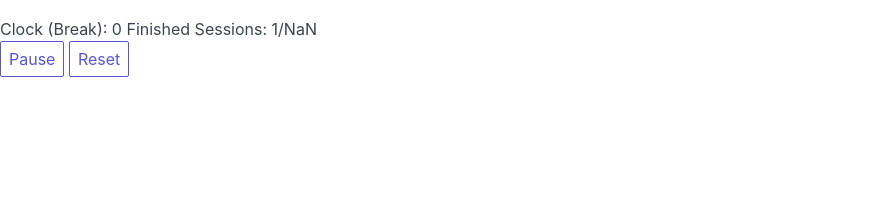
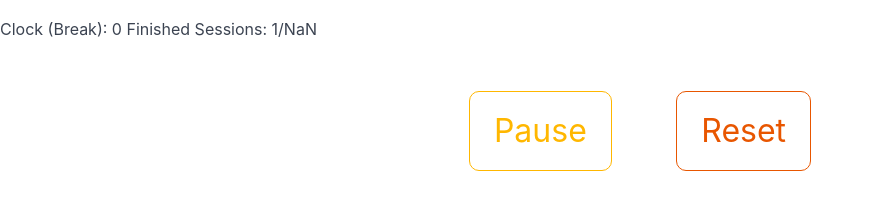
Before and after one commit to fatman-/pomodoro-clock, a website: page src/index.html in a window 1280 px wide. Both pictures are taken after a click on the button "Start". Shown: the part 71-280 px from the top of the page, without its empty margins (0-874 px from the left). Drawn offline with nearby package versions, Linux system fonts and the light colour scheme.

Commit message:
Add the pause button and the reset button styles

```diff
--- a/src/index.html
+++ b/src/index.html
@@ -41,9 +41,9 @@
 	<div id="pomodoro-clock" style="display: none;">
 		<div id="timer">
 		</div>
-		<div id="controls">
-			<button id="pause-button" class="btn pause-btn">Pause</button>
-			<button id="reset-button" class="btn reset-btn">Reset</button>
+		<div id="controls" class="text-center button-area">
+			<button id="pause-button" class="btn pause-btn text-warning">Pause</button>
+			<button id="reset-button" class="btn reset-btn text-danger">Reset</button>
 		</div>
 	</div>
 	<script src="PomodoroClock.js"></script>
--- a/src/master.css
+++ b/src/master.css
@@ -27,6 +27,25 @@ h1 {
 		margin: 30px;
 }
 
+.btn.pause-btn {
+		border-color: #ffb700;
+		font-size: 32px;
+		border-radius: 10px;
+		height: 4rem;
+		padding: 1.2rem 1.2rem;
+		margin: 30px;
+}
+
+.btn.reset-btn {
+		border-color: #e85600;
+		font-size: 32px;
+		border-radius: 10px;
+		height: 4rem;
+		padding: 1.2rem 1.2rem;
+		margin: 30px;
+		color: #e85600;
+}
+
 .pomodoro-input {
 		margin: 130px;
 }
```
